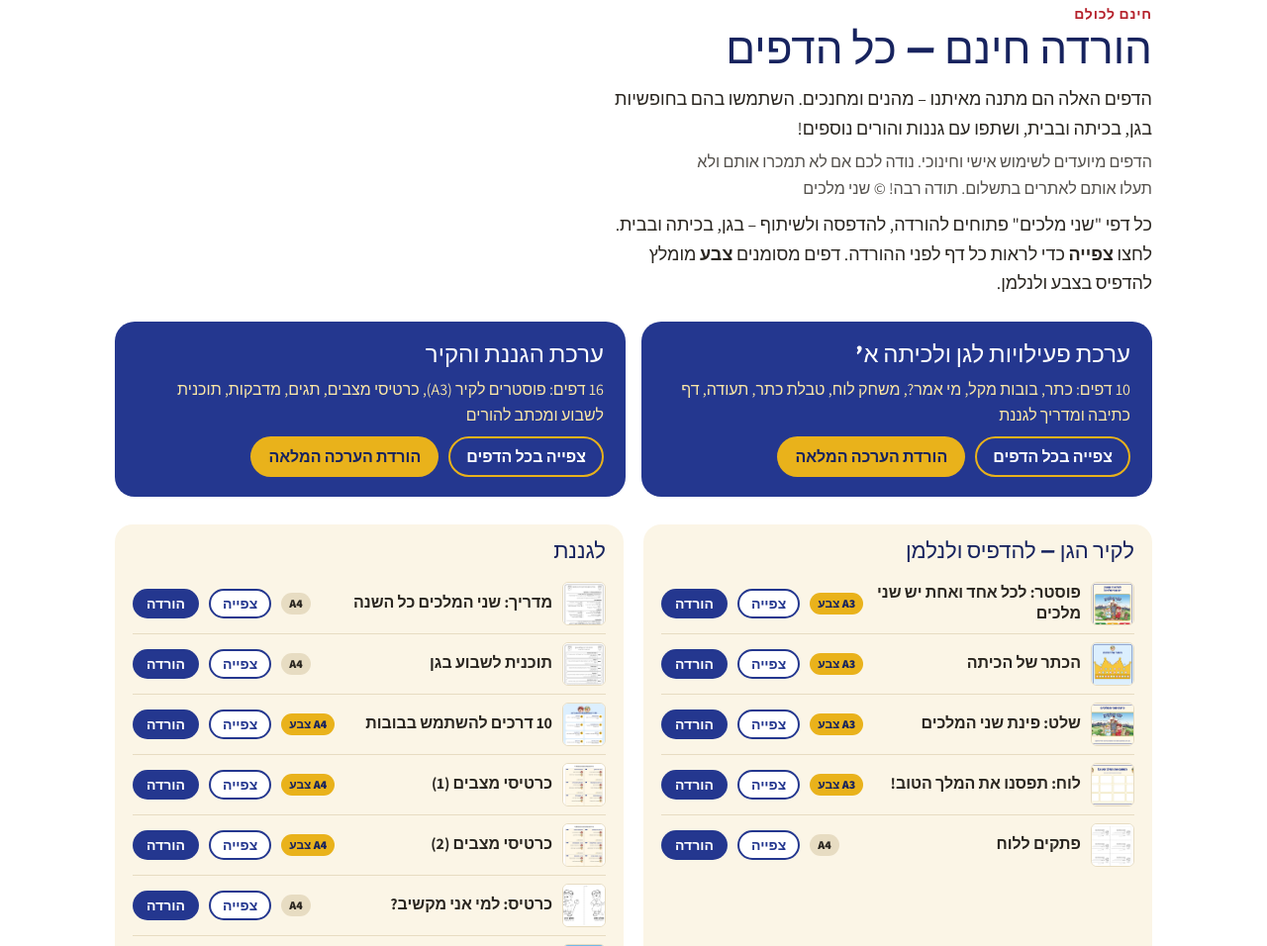
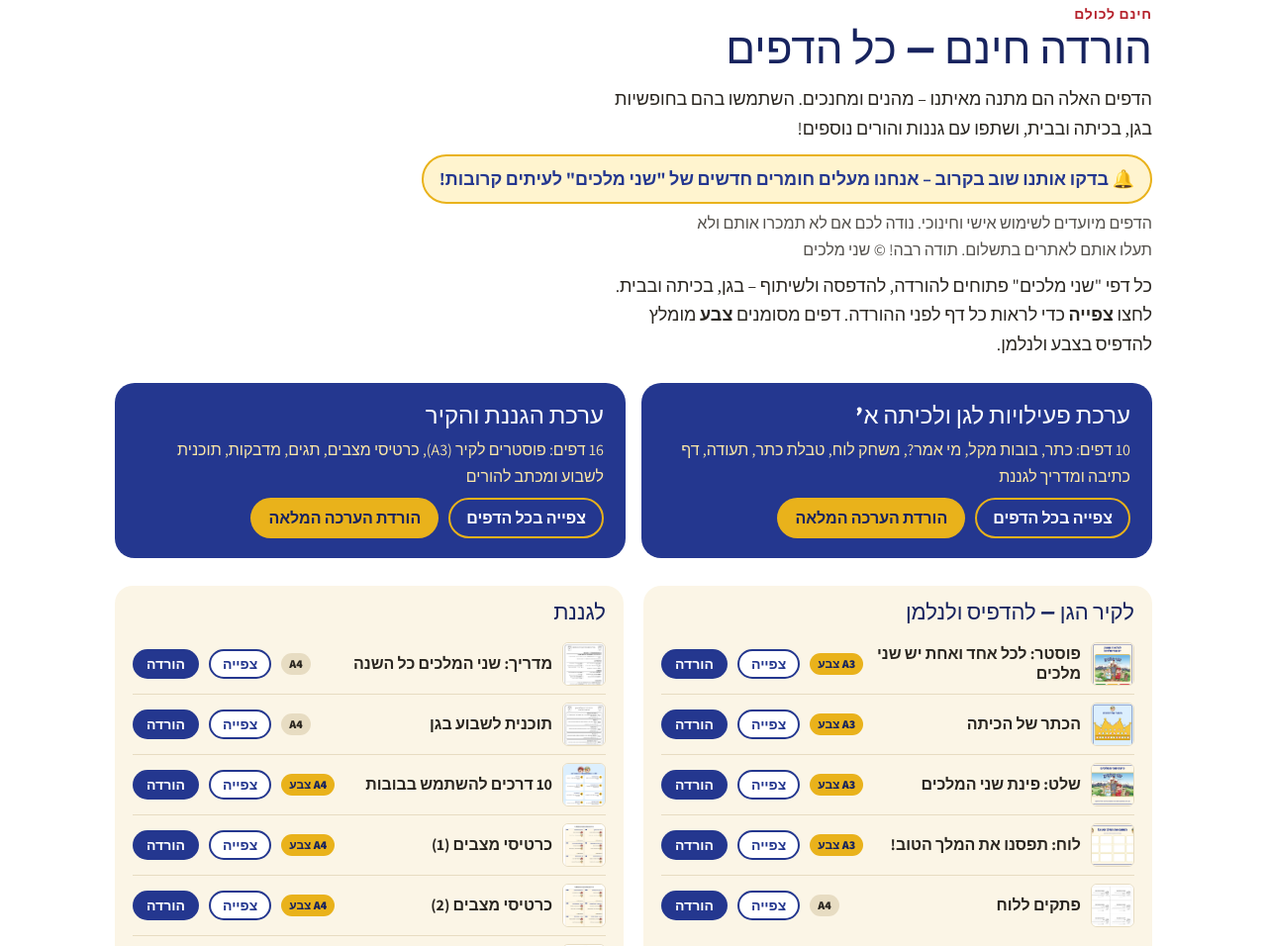
Before and after one commit to rabbijacobs-770/mytwokings, a plain HTML site: page index.html in a window 1280 px wide. Shown: the part 4896-5852 px from the top of the page at 99% size. Drawn offline with Linux system fonts and the light colour scheme.

Commit message:
Add 'check back regularly' note to free downloads (HE + EN)
Co-Authored-By: Claude Opus 5.5 <noreply@anthropic.com>
Claude-Session: https://claude.ai/code/session_015PdcMewGcxm7JFqHjio59a

```diff
--- a/index.html
+++ b/index.html
@@ -355,6 +355,7 @@ footer{background:var(--royal-ink);color:var(--gold-soft);font-size:14px;padding
     <div class="eyebrow">חינם לכולם</div>
     <h2>הורדה חינם – כל הדפים</h2>
     <p style="margin-top:8px;max-width:62ch">הדפים האלה הם מתנה מאיתנו – מהנים ומחנכים. השתמשו בהם בחופשיות בגן, בכיתה ובבית, ושתפו עם גננות והורים נוספים!</p>
+    <p class="checkback" style="display:inline-block;margin-top:12px;padding:8px 16px;border-radius:999px;background:#fff4cf;border:2px solid var(--gold);color:var(--royal);font-weight:700">🔔 בדקו אותנו שוב בקרוב – אנחנו מעלים חומרים חדשים של "שני מלכים" לעיתים קרובות!</p>
     <p style="margin-top:6px;max-width:62ch;font-size:.9em;opacity:.8">הדפים מיועדים לשימוש אישי וחינוכי. נודה לכם אם לא תמכרו אותם ולא תעלו אותם לאתרים בתשלום. תודה רבה! © שני מלכים</p>
     <p style="margin-top:8px;max-width:62ch">כל דפי "שני מלכים" פתוחים להורדה, להדפסה ולשיתוף – בגן, בכיתה ובבית. לחצו <b>צפייה</b> כדי לראות כל דף לפני ההורדה. דפים מסומנים <b>צבע</b> מומלץ להדפיס בצבע ולנלמן.</p>
     <div class="allkits">
```
Also changed, not shown: en.html (+1 -0 lines).
